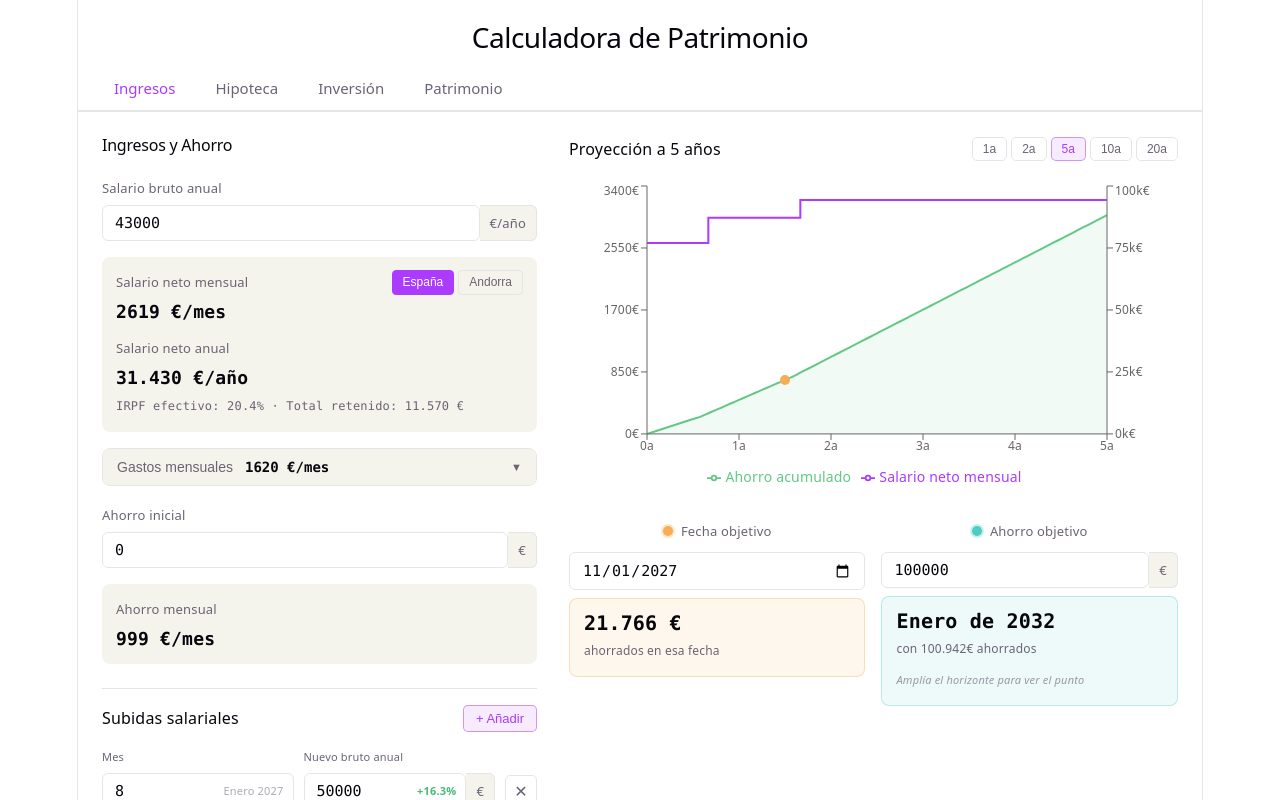
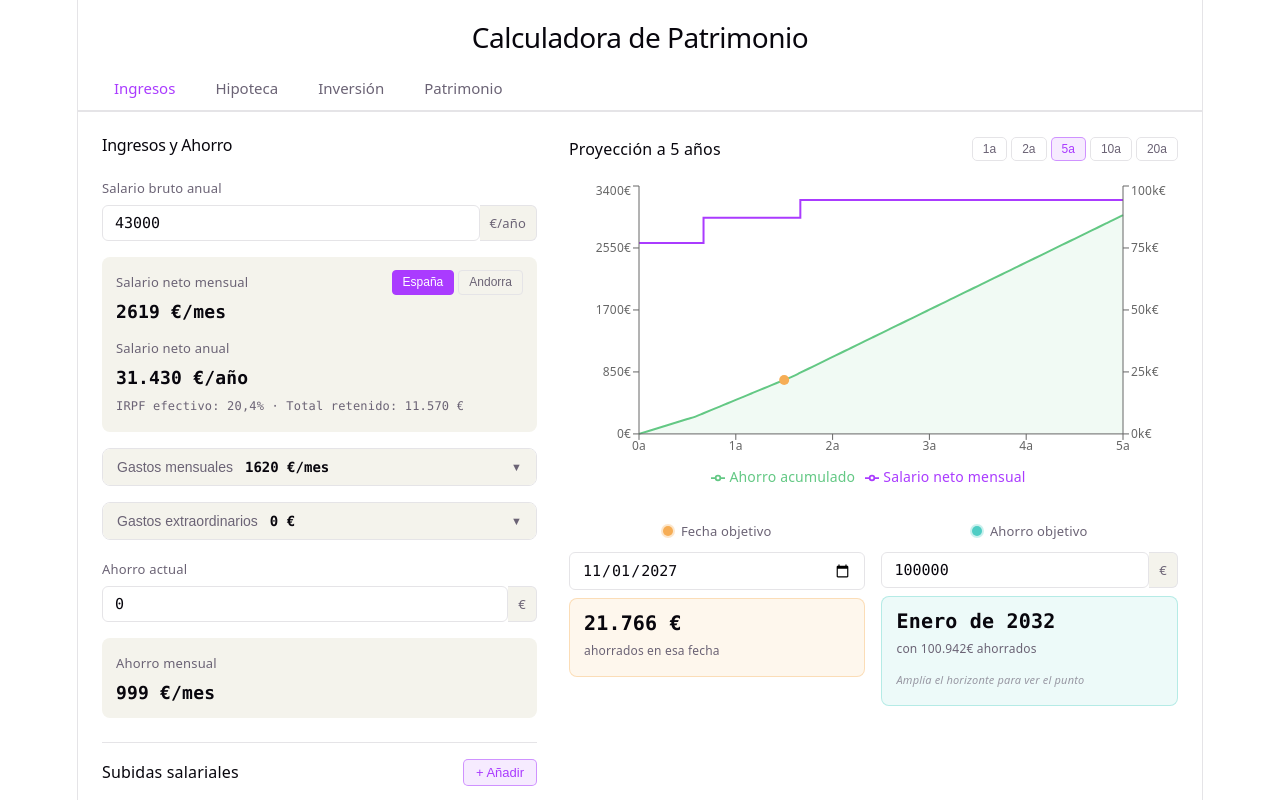
Before and after one commit to aleixRabassa/calculadora-patrimonio, a React (Vite) app: page / in a window 1280 px wide. Shown: the top 800 px of the page. Built offline with nearby package versions, Linux system fonts and the light colour scheme.

Commit message:
feat: add calculation for effective initial savings after extraordinary expenses

```diff
--- a/src/components/Ingresos.tsx
+++ b/src/components/Ingresos.tsx
@@ -1,11 +1,12 @@
 import { useMemo, useState, useEffect } from 'react'
 import { Area, ComposedChart, Line, ReferenceDot, ResponsiveContainer, Tooltip, XAxis, YAxis, Legend } from 'recharts'
 import { useLocalStorage } from '../hooks/useLocalStorage'
-import { calcularSalarioNeto } from '../utils/calculations'
+import { calcularSalarioNeto, calcularAhorroInicialEfectivo } from '../utils/calculations'
 import type { Country } from '../utils/calculations'
 import './Ingresos.css'
 
 const fmt = (n: number) => Math.round(n).toLocaleString('es-ES')
+const fmtPct = (n: number) => n.toLocaleString('es-ES', { minimumFractionDigits: 1, maximumFractionDigits: 1 })
 
 interface SubidaSalarial {
   id: string
@@ -19,6 +20,12 @@ interface GastoMensual {
   valor: number
 }
 
+interface GastoExtraordinario {
+  id: string
+  descripcion: string
+  importe: number
+}
+
 // Legacy shape used only for one-time migration
 interface LegacyIngresosState {
   gastosFijos?: number
@@ -27,6 +34,7 @@ interface LegacyIngresosState {
 interface IngresosState {
   brutoAnual: number
   gastos: GastoMensual[]
+  gastosExtraordinarios: GastoExtraordinario[]
   ahorroInicial: number
   subidas: SubidaSalarial[]
   country: Country
@@ -43,6 +51,7 @@ const DEFAULT_STATE: IngresosState = {
     { id: 'gasto-hipoteca', descripcion: 'Entrada hipoteca', valor: 1_370 },
     { id: 'gasto-gastos', descripcion: 'Gastos', valor: 250 },
   ],
+  gastosExtraordinarios: [],
   ahorroInicial: 0,
   country: 'spain',
   subidas: (() => {
@@ -122,6 +131,7 @@ export function Ingresos() {
   const [fechaObjetivo, setFechaObjetivo] = useLocalStorage<string>('calc.ingresos.fechaObjetivo', '2027-11-01')
   const [ahorroObjetivo, setAhorroObjetivo] = useLocalStorage<number | null>('calc.ingresos.ahorroObjetivo', 100_000)
   const [gastosExpanded, setGastosExpanded] = useState<boolean>(false)
+  const [gastosExtraordinariosExpanded, setGastosExtraordinariosExpanded] = useState<boolean>(false)
 
   // One-time migration: if old state has gastosFijos but no gastos, convert it
   useEffect(() => {
@@ -134,6 +144,10 @@ export function Ingresos() {
   const gastosList = state.gastos ?? []
   const totalGastos = gastosList.reduce((sum, g) => sum + g.valor, 0)
 
+  const gastosExtraordinariosLista = state.gastosExtraordinarios ?? []
+  const totalGastosExtraordinarios = gastosExtraordinariosLista.reduce((sum, g) => sum + g.importe, 0)
+  const ahorroInicialEfectivo = calcularAhorroInicialEfectivo(state.ahorroInicial, totalGastosExtraordinarios)
+
   const netoInfo = calcularSalarioNeto(state.brutoAnual, state.country ?? 'spain')
   const ahorroMensual = netoInfo.netoMensual - totalGastos
 
@@ -141,7 +155,8 @@ export function Ingresos() {
   const fullProjection = useMemo(() => {
     const subidasOrdenadas = [...state.subidas].sort((a, b) => a.mes - b.mes)
     const data: ChartPoint[] = []
-    let ahorroAcum = state.ahorroInicial
+    const gastosExtraordTotal = (state.gastosExtraordinarios ?? []).reduce((sum, g) => sum + g.importe, 0)
+    let ahorroAcum = calcularAhorroInicialEfectivo(state.ahorroInicial, gastosExtraordTotal)
     let brutoActual = state.brutoAnual
     const gastosMensuales = (state.gastos ?? []).reduce((sum, g) => sum + g.valor, 0)
 
@@ -163,7 +178,7 @@ export function Ingresos() {
       })
     }
     return data
-  }, [state.brutoAnual, state.gastos, state.ahorroInicial, state.subidas, state.country])
+  }, [state.brutoAnual, state.gastos, state.gastosExtraordinarios, state.ahorroInicial, state.subidas, state.country])
 
   const chartData = useMemo(
     () => fullProjection.slice(0, horizonYears * 12 + 1),
@@ -219,6 +234,27 @@ export function Ingresos() {
     setState(prev => ({
       ...prev,
       gastos: (prev.gastos ?? []).map(g => g.id === id ? { ...g, [field]: value } : g),
+    }))
+  }
+
+  const addGastoExtraordinario = () => {
+    setState(prev => ({
+      ...prev,
+      gastosExtraordinarios: [...(prev.gastosExtraordinarios ?? []), { id: crypto.randomUUID(), descripcion: '', importe: 0 }],
+    }))
+  }
+
+  const removeGastoExtraordinario = (id: string) => {
+    setState(prev => ({
+      ...prev,
+      gastosExtraordinarios: (prev.gastosExtraordinarios ?? []).filter(g => g.id !== id),
+    }))
+  }
+
+  const updateGastoExtraordinario = (id: string, field: 'descripcion' | 'importe', value: string | number) => {
+    setState(prev => ({
+      ...prev,
+      gastosExtraordinarios: (prev.gastosExtraordinarios ?? []).map(g => g.id === id ? { ...g, [field]: value } : g),
     }))
   }
 
@@ -309,7 +345,7 @@ export function Ingresos() {
           <label className="computed-sublabel">Salario neto anual</label>
           <div className="computed-value">
             {fmt(netoInfo.netoAnual)} €/año
-            <span className="detail">IRPF efectivo: {netoInfo.tipoEfectivoIRPF.toFixed(1)}% · Total retenido: {fmt(netoInfo.irpf + netoInfo.seguridadSocial)} €</span>
+            <span className="detail">IRPF efectivo: {fmtPct(netoInfo.tipoEfectivoIRPF)}% · Total retenido: {fmt(netoInfo.irpf + netoInfo.seguridadSocial)} €</span>
           </div>
         </div>
 
@@ -358,8 +394,53 @@ export function Ingresos() {
           )}
         </div>
 
+        <div className="gastos">
+          <button
+            type="button"
+            className="gastos__header"
+            onClick={() => setGastosExtraordinariosExpanded(prev => !prev)}
+            aria-expanded={gastosExtraordinariosExpanded}
+          >
+            <div className="gastos__title">
+              <h3>Gastos extraordinarios</h3>
+              <span className="gastos__total">{fmt(totalGastosExtraordinarios)} €</span>
+            </div>
+            <span className={`gastos__toggle${gastosExtraordinariosExpanded ? ' gastos__toggle--open' : ''}`}>▼</span>
+          </button>
+          {gastosExtraordinariosExpanded && (
+            <div className="gastos__body">
+              {gastosExtraordinariosLista.length === 0 && (
+                <p className="gastos__empty">Sin gastos añadidos</p>
+              )}
+              {gastosExtraordinariosLista.map(gasto => (
+                <div key={gasto.id} className="gasto-row">
+                  <input
+                    type="text"
+                    className="gasto-desc"
+                    placeholder="Descripción"
+                    value={gasto.descripcion}
+                    onChange={e => updateGastoExtraordinario(gasto.id, 'descripcion', e.target.value)}
+                  />
+                  <div className="input-group gasto-value">
+                    <input
+                      type="number"
+                      min={0}
+                      step={100}
+                      value={gasto.importe}
+                      onChange={e => updateGastoExtraordinario(gasto.id, 'importe', Number(e.target.value))}
+                    />
+                    <span className="suffix">€</span>
+                  </div>
+                  <button type="button" className="btn-remove" onClick={() => removeGastoExtraordinario(gasto.id)}>✕</button>
+                </div>
+              ))}
+              <button type="button" className="btn-add gastos__add" onClick={addGastoExtraordinario}>+ Añadir gasto</button>
+            </div>
+          )}
+        </div>
+
         <div className="field">
-          <label htmlFor="ahorroInicial">Ahorro inicial</label>
+          <label htmlFor="ahorroInicial">Ahorro actual</label>
           <div className="input-group">
             <input
               id="ahorroInicial"
@@ -372,6 +453,16 @@ export function Ingresos() {
             <span className="suffix">€</span>
           </div>
         </div>
+
+        {totalGastosExtraordinarios > 0 && (
+          <div className="field field--computed">
+            <label>Ahorro actual efectivo</label>
+            <div className={`computed-value ${ahorroInicialEfectivo < 0 ? 'computed-value--negative' : ''}`}>
+              {fmt(ahorroInicialEfectivo)} €
+              <span className="detail">Ahorro actual {fmt(state.ahorroInicial)} € − Gastos extraordinarios {fmt(totalGastosExtraordinarios)} €</span>
+            </div>
+          </div>
+        )}
 
         <div className="field field--computed">
           <label>Ahorro mensual</label>
@@ -418,7 +509,7 @@ export function Ingresos() {
                       />
                       {hints && (
                         <span className={`subida-hint ${hints.pctChange >= 0 ? 'subida-hint--pos' : 'subida-hint--neg'}`}>
-                          {hints.pctChange >= 0 ? '+' : ''}{hints.pctChange.toFixed(1)}%
+                          {hints.pctChange >= 0 ? '+' : ''}{fmtPct(hints.pctChange)}%
                         </span>
                       )}
                     </div>
@@ -449,7 +540,7 @@ export function Ingresos() {
           </div>
         </div>
         <ResponsiveContainer width="100%" height={320}>
-          <ComposedChart data={chartData} margin={{ top: 8, right: 16, bottom: 8, left: 8 }}>
+          <ComposedChart data={chartData} margin={{ top: 8, right: 0, bottom: 8, left: 0 }}>
             <XAxis
               dataKey="mes"
               tickFormatter={m => `${Math.floor(m / 12)}a`}
--- a/src/utils/calculations.ts
+++ b/src/utils/calculations.ts
@@ -199,3 +199,13 @@ export function calcularInversion(
 export function calcularPatrimonioNeto(activos: number, pasivos: number): number {
   return activos - pasivos
 }
+
+/**
+ * Calcula el ahorro inicial efectivo tras descontar gastos extraordinarios (pagos únicos).
+ *
+ * @param ahorroInicial - Ahorro inicial disponible (€)
+ * @param totalGastosExtraordinarios - Suma de todos los gastos extraordinarios (€)
+ */
+export function calcularAhorroInicialEfectivo(ahorroInicial: number, totalGastosExtraordinarios: number): number {
+  return ahorroInicial - totalGastosExtraordinarios
+}
```
Also changed, not shown: 2 other files (tests, documents, lock files or other folders).
